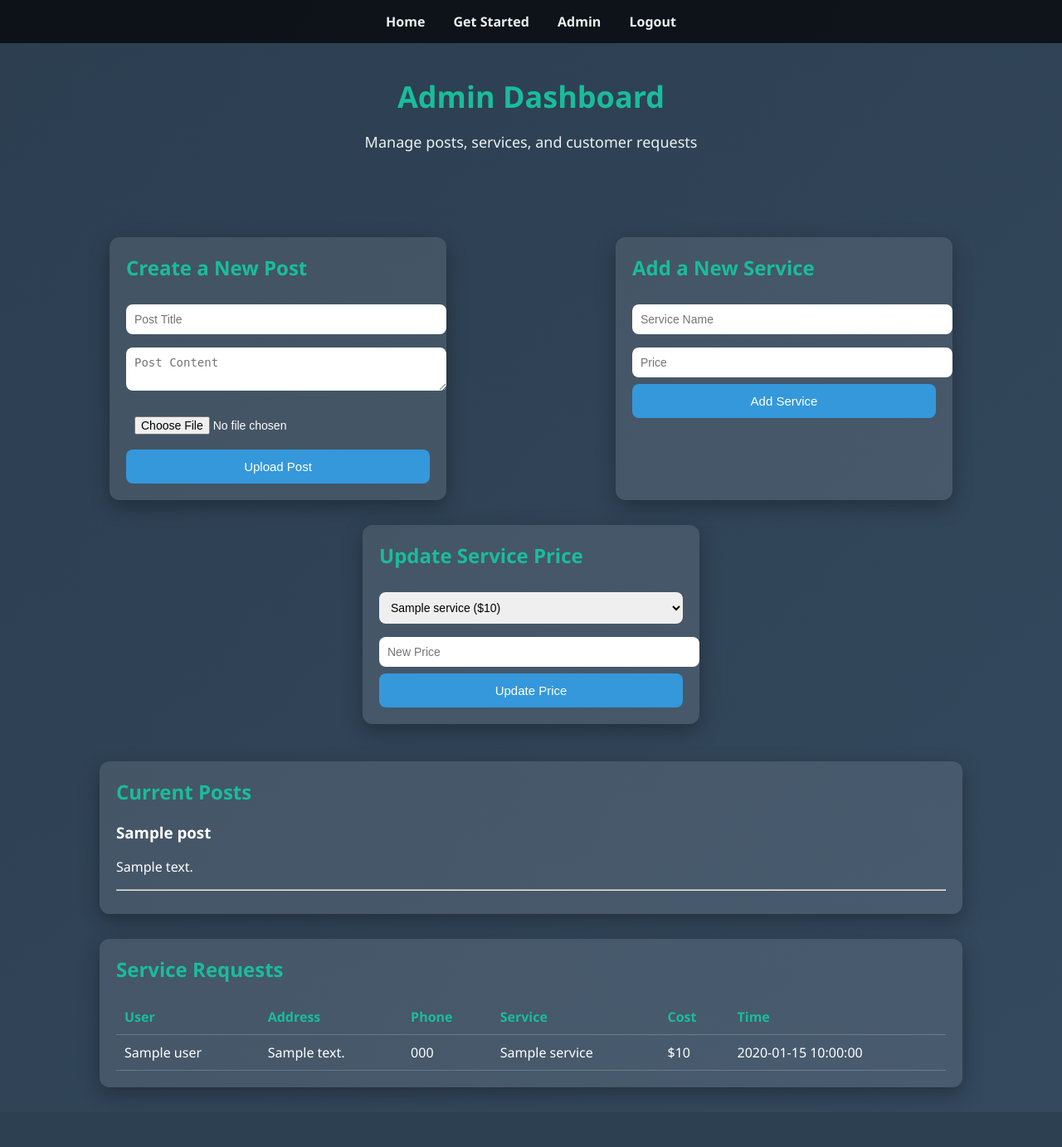
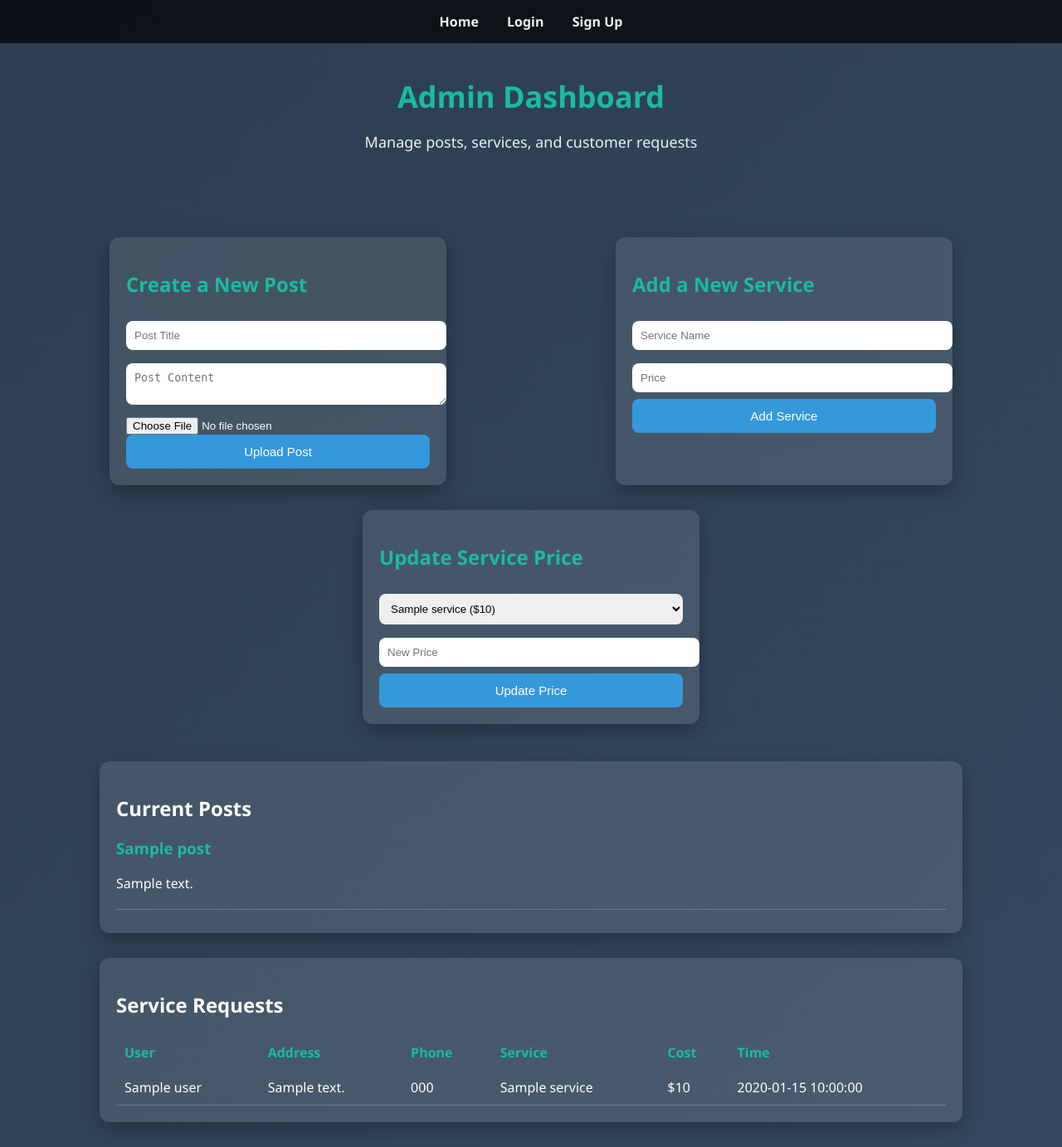
Before and after one commit to Mr-A-Hacker/Yard-sevices, a Flask app: template templates/admin.html in a window 1280 px wide. Shown: the whole page at 83% size. Before the commit the page ends 1313 px from the top, so only its background shows below. Run offline with Flask 3, Linux system fonts and the light colour scheme; the template is opened without the code that fills it: most values are stand-ins (such as "Sample title", 1, 10 or a date in 2020).

Commit message:
Update admin.html
Signed-off-by: MR.A_HACKER <abdullahlababidi70@gmail.com>

```diff
--- a/templates/admin.html
+++ b/templates/admin.html
@@ -1,215 +1,87 @@
-<!DOCTYPE html>
-<html>
-<head>
-  <title>Admin Dashboard</title>
-  <style>
-    body {
-      font-family: 'Segoe UI', sans-serif;
-      background: linear-gradient(135deg, #2c3e50, #34495e);
-      margin: 0;
-      padding: 0;
-      color: white;
-    }
-    nav {
-      background: rgba(0,0,0,0.7);
-      padding: 15px;
-      text-align: center;
-      position: sticky;
-      top: 0;
-      z-index: 1000;
-    }
-    nav a {
-      color: #ecf0f1;
-      text-decoration: none;
-      margin: 0 15px;
-      font-weight: bold;
-      transition: 0.3s;
-    }
-    nav a:hover {
-      color: #1abc9c;
-      transform: scale(1.1);
-    }
-    header {
-      padding: 40px 20px;
-      text-align: center;
-    }
-    header h1 {
-      margin: 0;
-      font-size: 36px;
-      color: #1abc9c;
-    }
-    header p {
-      font-size: 18px;
-      color: #ecf0f1;
-    }
-    .container {
-      display: flex;
-      justify-content: space-around;
-      margin: 30px;
-      flex-wrap: wrap;
-    }
-    .card {
-      background: rgba(255,255,255,0.1);
-      padding: 20px;
-      border-radius: 12px;
-      box-shadow: 0 8px 25px rgba(0,0,0,0.3);
-      width: 30%;
-      min-width: 280px;
-      margin: 15px;
-      animation: fadeIn 1s ease-in-out;
-    }
-    h2 {
-      margin-top: 0;
-      color: #1abc9c;
-    }
-    input, textarea, select {
-      width: 100%;
-      padding: 10px;
-      margin: 8px 0;
-      border-radius: 8px;
-      border: none;
-      font-size: 14px;
-    }
-    button {
-      background: #3498db;
-      color: white;
-      border: none;
-      padding: 12px;
-      border-radius: 8px;
-      cursor: pointer;
-      width: 100%;
-      font-size: 15px;
-      transition: 0.3s;
-    }
-    button:hover {
-      background: #2980b9;
-      transform: scale(1.05);
-    }
-    .posts, .submissions {
-      max-width: 1000px;
-      margin: 30px auto;
-      background: rgba(255,255,255,0.1);
-      padding: 20px;
-      border-radius: 12px;
-      box-shadow: 0 8px 25px rgba(0,0,0,0.3);
-    }
-    .post img {
-      max-width: 100%;
-      border-radius: 5px;
-    }
-    table {
-      width: 100%;
-      border-collapse: collapse;
-      margin-top: 15px;
-    }
-    table th, table td {
-      padding: 10px;
-      border-bottom: 1px solid rgba(255,255,255,0.2);
-      text-align: left;
-    }
-    table th {
-      color: #1abc9c;
-    }
-    table tr:hover {
-      background: rgba(255,255,255,0.05);
-    }
-    @keyframes fadeIn {
-      from {opacity: 0; transform: translateY(-20px);}
-      to {opacity: 1; transform: translateY(0);}
-    }
-  </style>
-</head>
-<body>
-  <!-- Navbar -->
-  <nav>
-    <a href="/">Home</a>
-    <a href="/get-started">Get Started</a>
-    <a href="/admin">Admin</a>
-    <a href="/logout">Logout</a>
-  </nav>
+{% extends "base.html" %}
 
-  <!-- Header -->
-  <header>
-    <h1>Admin Dashboard</h1>
-    <p>Manage posts, services, and customer requests</p>
+{% block title %}Admin Dashboard - Yard Services{% endblock %}
+
+{% block content %}
+<header style="padding:40px 20px; text-align:center;">
+  <h1 style="margin:0; font-size:36px; color:#1abc9c;">Admin Dashboard</h1>
+  <p style="font-size:18px; color:#ecf0f1;">Manage posts, services, and customer requests</p>
 </header>
 
-  <!-- Control Cards -->
-  <div class="container">
+<div class="container" style="display:flex; justify-content:space-around; margin:30px; flex-wrap:wrap;">
   <!-- New Post -->
-    <div class="card">
-      <h2>Create a New Post</h2>
+  <div class="card" style="background:rgba(255,255,255,0.1); padding:20px; border-radius:12px; box-shadow:0 8px 25px rgba(0,0,0,0.3); width:30%; min-width:280px; margin:15px; animation:fadeIn 1s ease-in-out;">
+    <h2 style="color:#1abc9c;">Create a New Post</h2>
     <form method="POST" enctype="multipart/form-data">
-        <input name="title" placeholder="Post Title">
-        <textarea name="content" placeholder="Post Content"></textarea>
+      <input name="title" placeholder="Post Title" style="width:100%; padding:10px; margin:8px 0; border-radius:8px; border:none;">
+      <textarea name="content" placeholder="Post Content" style="width:100%; padding:10px; margin:8px 0; border-radius:8px; border:none;"></textarea>
       <input type="file" name="image">
-        <button type="submit">Upload Post</button>
+      <button type="submit" style="background:#3498db; color:white; border:none; padding:12px; border-radius:8px; cursor:pointer; width:100%; font-size:15px; transition:0.3s;">Upload Post</button>
     </form>
   </div>
 
   <!-- Add Service -->
-    <div class="card">
-      <h2>Add a New Service</h2>
+  <div class="card" style="background:rgba(255,255,255,0.1); padding:20px; border-radius:12px; box-shadow:0 8px 25px rgba(0,0,0,0.3); width:30%; min-width:280px; margin:15px; animation:fadeIn 1s ease-in-out;">
+    <h2 style="color:#1abc9c;">Add a New Service</h2>
     <form method="POST">
-        <input name="new_service" placeholder="Service Name">
-        <input name="new_price" type="number" placeholder="Price">
-        <button type="submit">Add Service</button>
+      <input name="new_service" placeholder="Service Name" style="width:100%; padding:10px; margin:8px 0; border-radius:8px; border:none;">
+      <input name="new_price" type="number" placeholder="Price" style="width:100%; padding:10px; margin:8px 0; border-radius:8px; border:none;">
+      <button type="submit" style="background:#3498db; color:white; border:none; padding:12px; border-radius:8px; cursor:pointer; width:100%; font-size:15px; transition:0.3s;">Add Service</button>
     </form>
   </div>
 
   <!-- Update Price -->
-    <div class="card">
-      <h2>Update Service Price</h2>
+  <div class="card" style="background:rgba(255,255,255,0.1); padding:20px; border-radius:12px; box-shadow:0 8px 25px rgba(0,0,0,0.3); width:30%; min-width:280px; margin:15px; animation:fadeIn 1s ease-in-out;">
+    <h2 style="color:#1abc9c;">Update Service Price</h2>
     <form method="POST">
-        <select name="update_service">
+      <select name="update_service" style="width:100%; padding:10px; margin:8px 0; border-radius:8px; border:none;">
         {% for service, price in services.items() %}
           <option value="{{ service }}">{{ service }} (${{ price }})</option>
         {% endfor %}
       </select>
-        <input name="updated_price" type="number" placeholder="New Price">
-        <button type="submit">Update Price</button>
+      <input name="updated_price" type="number" placeholder="New Price" style="width:100%; padding:10px; margin:8px 0; border-radius:8px; border:none;">
+      <button type="submit" style="background:#3498db; color:white; border:none; padding:12px; border-radius:8px; cursor:pointer; width:100%; font-size:15px; transition:0.3s;">Update Price</button>
     </form>
   </div>
 </div>
 
 <!-- Current Posts -->
-  <div class="posts">
+<div class="posts" style="max-width:1000px; margin:30px auto; background:rgba(255,255,255,0.1); padding:20px; border-radius:12px; box-shadow:0 8px 25px rgba(0,0,0,0.3);">
   <h2>Current Posts</h2>
   {% for post in posts %}
-      <div class="post">
-        <h3>{{ post.title }}</h3>
+    <div class="post" style="margin-bottom:20px; animation:fadeIn 1s ease-in-out;">
+      <h3 style="color:#1abc9c;">{{ post.title }}</h3>
       <p>{{ post.content }}</p>
       {% if post.image %}
-          <img src="{{ url_for('static', filename='uploads/' + post.image) }}">
+        <img src="{{ url_for('static', filename='uploads/' + post.image) }}" style="max-width:100%; border-radius:5px;">
       {% endif %}
     </div>
-      <hr>
+    <hr style="border:none; border-top:1px solid rgba(255,255,255,0.2);">
   {% endfor %}
 </div>
 
 <!-- Submissions Table -->
-  <div class="submissions">
+<div class="submissions" style="max-width:1000px; margin:30px auto; background:rgba(255,255,255,0.1); padding:20px; border-radius:12px; box-shadow:0 8px 25px rgba(0,0,0,0.3);">
   <h2>Service Requests</h2>
-    <table>
+  <table style="width:100%; border-collapse:collapse; margin-top:15px;">
     <tr>
-        <th>User</th>
-        <th>Address</th>
-        <th>Phone</th>
-        <th>Service</th>
-        <th>Cost</th>
-        <th>Time</th>
+      <th style="color:#1abc9c; padding:10px; text-align:left;">User</th>
+      <th style="color:#1abc9c; padding:10px; text-align:left;">Address</th>
+      <th style="color:#1abc9c; padding:10px; text-align:left;">Phone</th>
+      <th style="color:#1abc9c; padding:10px; text-align:left;">Service</th>
+      <th style="color:#1abc9c; padding:10px; text-align:left;">Cost</th>
+      <th style="color:#1abc9c; padding:10px; text-align:left;">Time</th>
     </tr>
     {% for sub in submissions %}
-      <tr>
-        <td>{{ sub.user }}</td>
-        <td>{{ sub.address }}</td>
-        <td>{{ sub.phone }}</td>
-        <td>{{ sub.service }}</td>
-        <td>${{ sub.cost }}</td>
-        <td>{{ sub.time }}</td>
+    <tr style="border-bottom:1px solid rgba(255,255,255,0.2);">
+      <td style="padding:10px;">{{ sub.user }}</td>
+      <td style="padding:10px;">{{ sub.address }}</td>
+      <td style="padding:10px;">{{ sub.phone }}</td>
+      <td style="padding:10px;">{{ sub.service }}</td>
+      <td style="padding:10px;">${{ sub.cost }}</td>
+      <td style="padding:10px;">{{ sub.time }}</td>
     </tr>
     {% endfor %}
   </table>
 </div>
-</body>
-</html>
+{% endblock %}
```
Lines whose indentation alone changed are shown as unchanged.
